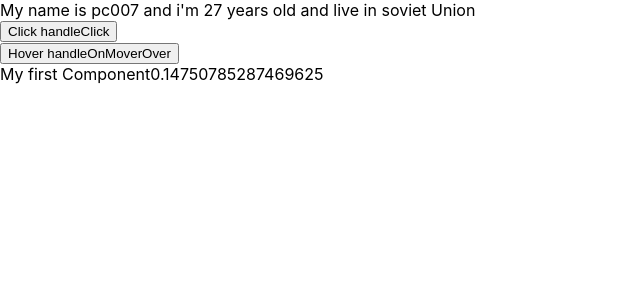
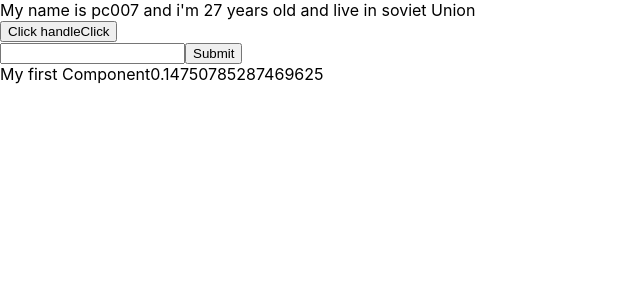
Before and after one commit to itphucuong007/basic-reactjs, a React (Create React App) app: page / in a window 1280 px wide. Shown: the top 300 px of the page, without its empty margins (0-640 px from the left). Built offline with nearby package versions, Linux system fonts and the light colour scheme.

Commit message:
Video 21

```diff
--- a/src/App.js
+++ b/src/App.js
@@ -26,15 +26,26 @@ class App extends React.Component {
     // 20.3 Đổi các value của object state bằng cách dùng setState()
     this.setState({
       'name': 'Kiki',
-      'age': 2
+      'age': Math.floor((Math.random() * 100) + 10)
     });
-
 
   }
 
   handleOnMoverOver(event) {
     // console.log('>> Click me');
     console.log('event: ', event.pageX);
+  }
+
+  handleOnChangeInput = (event) => {
+    console.log(event.target.value);
+    this.setState({
+      'name': event.target.value,
+      'age': Math.floor((Math.random() * 100) + 10)
+    });
+  }
+
+  handleOnSubmit = (event) => {
+    event.preventDefault();
   }
 
   render() {
@@ -44,12 +55,21 @@ class App extends React.Component {
         My name is {this.state.name} and i'm {this.state.age} years old and
         live in {this.state.address}
         <br />
+        <button onClick={(event) => { this.handleClick(event) }}>Click handleClick</button>
+
+        <form onSubmit={(event) => {this.handleOnSubmit(event)}}>
+
+          <input
+            type='text'
+            onChange={(event) => { this.handleOnChangeInput(event) }}
+          />
+
+          <button>Submit</button>
 
 
-        <button onClick={(event) => {this.handleClick(event) }}>Click handleClick</button>
+        </form>
 
-        <br />
-        <button onMouseOver={ this.handleOnMoverOver}>Hover handleOnMoverOver</button>
+
 
         <MyComponent></MyComponent>
       </div>
```
